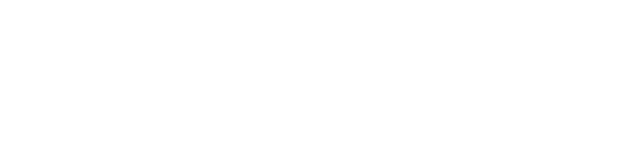
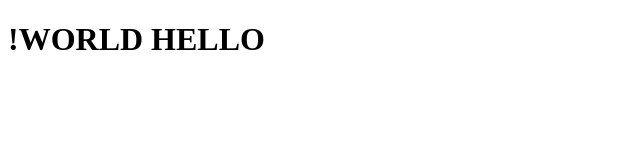
Before and after one commit to jonathanlombardo/htmlcss-hello-reverse, a plain HTML site: page index.html in a window 1280 px wide. Shown: the whole page, without its empty margins (0-640 px from the left). Drawn offline with Linux system fonts and the light colour scheme.

Commit message:
add title

```diff
--- a/index.html
+++ b/index.html
@@ -6,6 +6,6 @@
     <title>Repo reverse</title>
 </head>
 <body>
-
+    <h1>!WORLD HELLO</h1>
 </body>
 </html>
```
